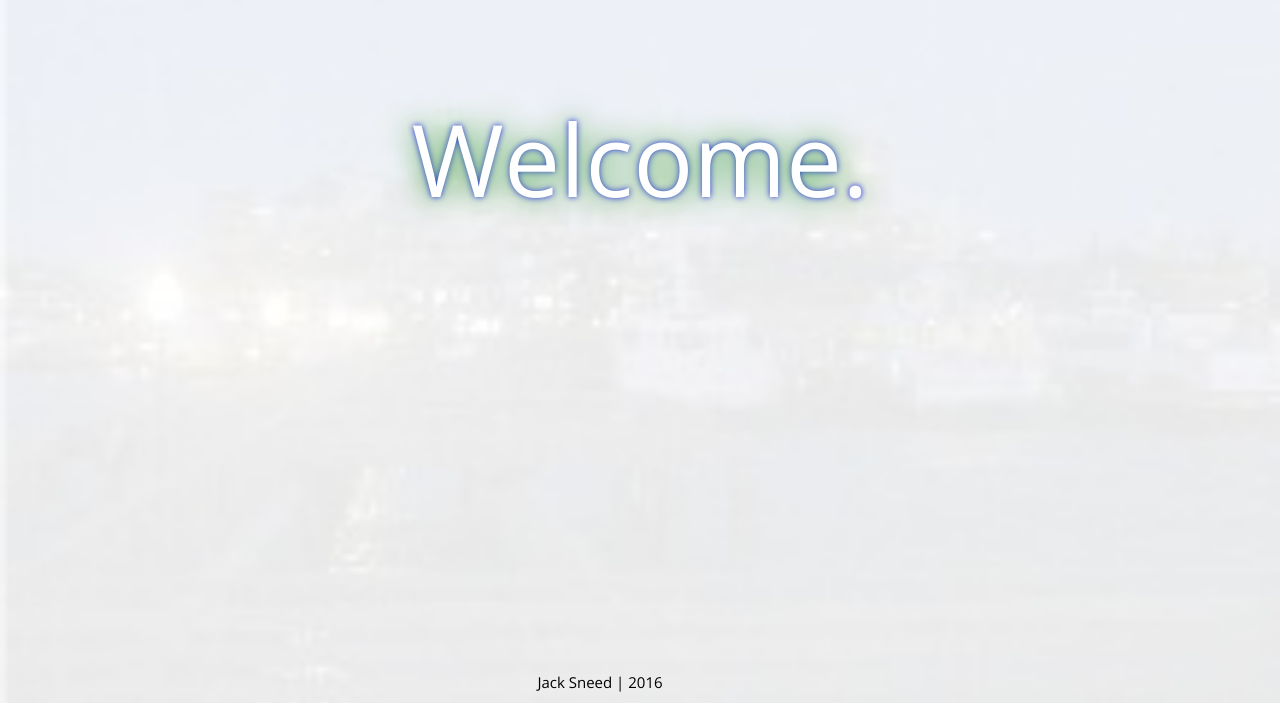
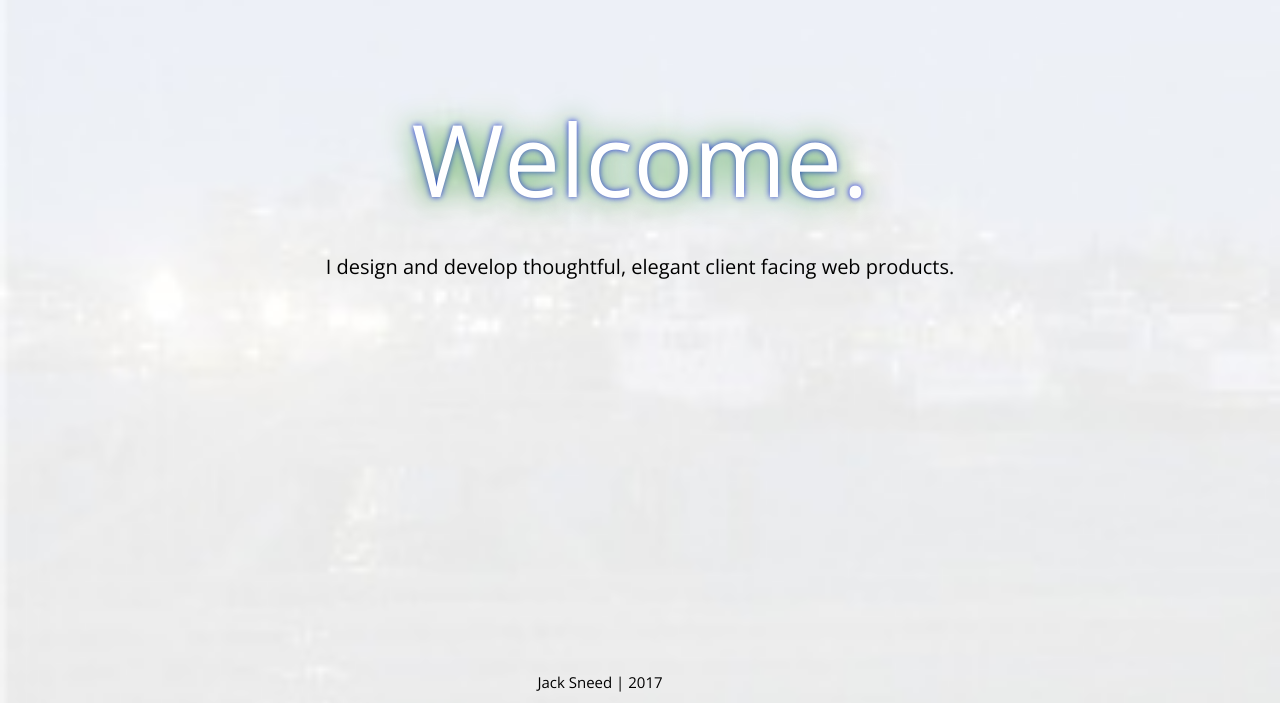
Before and after one commit to JackSSS/plo-basic, a plain HTML site: page index.html in a window 1280 px wide. Shown: the part 97-800 px from the top of the page. Drawn offline with nearby package versions, Linux system fonts and the light colour scheme.

Commit message:
looking at main page

```diff
--- a/app/css/cover.css
+++ b/app/css/cover.css
@@ -43,6 +43,7 @@ body {
 	margin: 0;
 	padding: 0;
 	height: 100%;
+	overflow-y: auto;
 	background: url(../img/sfluv.jpg) no-repeat;
 	background-size: cover;
 	color: #000;
@@ -189,8 +190,10 @@ width: 100%;
   opacity: 1;
   }
 }
-/*.error:hover { text-shadow: 0 0 200px #ffffff,0 0 80px #008000,0 0 6px #0000ff; }*/
 
+.main-content p {
+	font-size: 20px;
+}
 .error span {
 	animation: upper 11s linear infinite;
 }
--- a/index.html
+++ b/index.html
@@ -56,6 +56,10 @@
             <div class="grid grid-pad welcome">
                 <h1>Welcome<span>.</span></h1>
             </div>
+            <div class="main-content">
+              <p>I design and develop thoughtful, elegant client facing web products.
+              </p>
+            </div>
         </section>
          <section id="portfolio">
             <div>
@@ -111,7 +115,7 @@
       </div>
     </div>
     <div class="mastfoot">
-      <p>Jack Sneed | 2016</p>
+      <p>Jack Sneed | 2017</p>
     </div>
 
     <!-- Bootstrap core JavaScript
```
